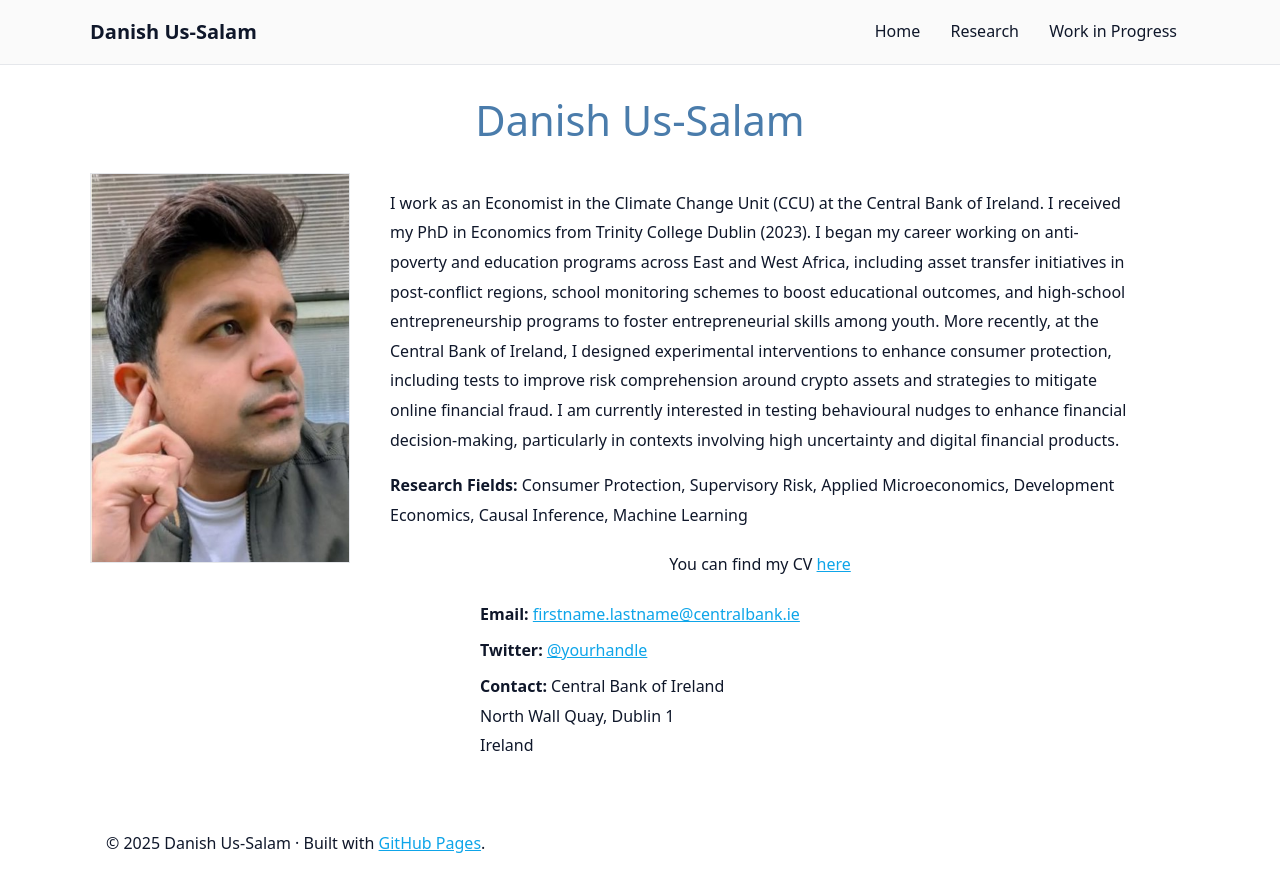
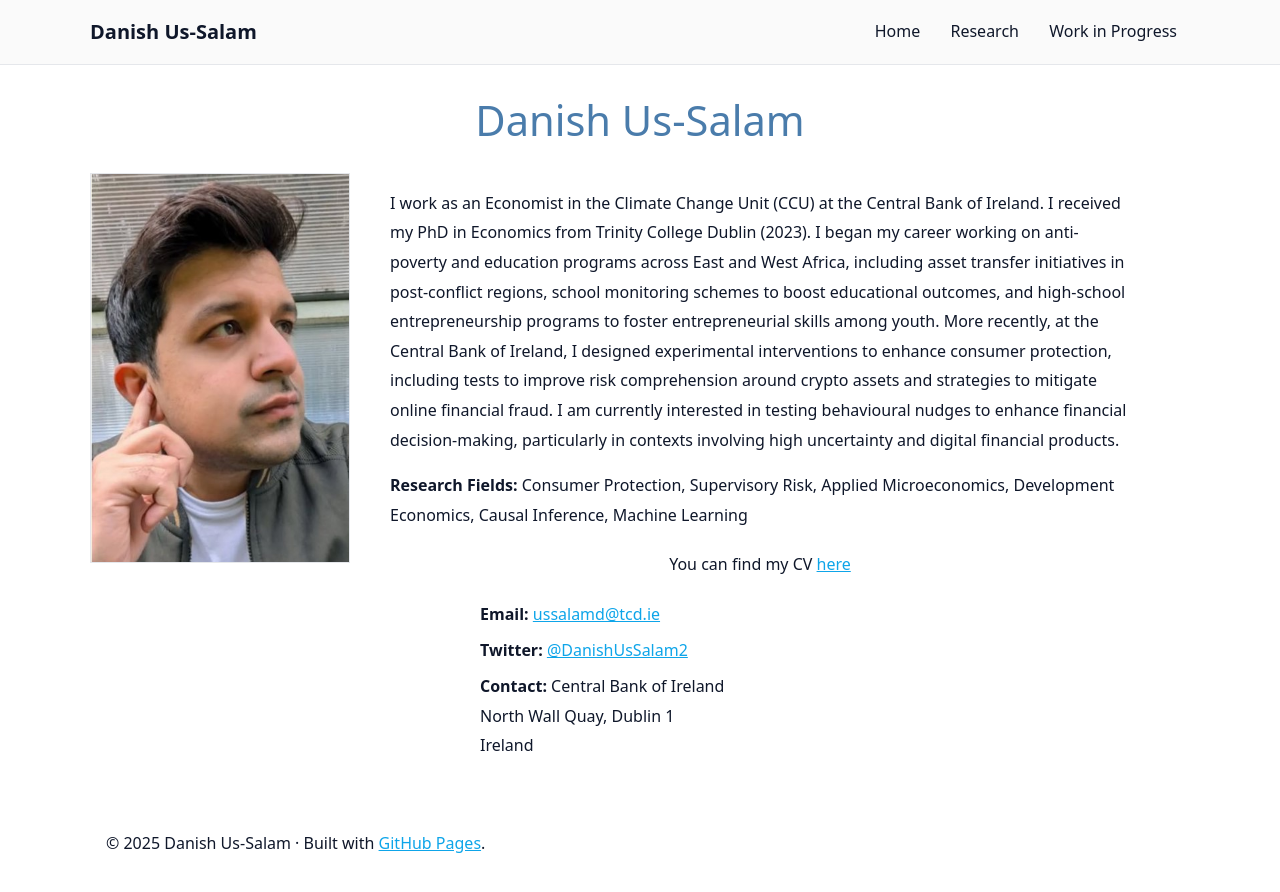
Before and after one commit to danishussalam/danishussalam.github.io, a Jekyll site: the page built from index.md, in a window 1280 px wide. Shown: the top 892 px of the page. Built offline with Jekyll 4.4.1, drawn with Linux system fonts in a browser that asks for light colours.

Commit message:
Update index.md

```diff
--- a/index.md
+++ b/index.md
@@ -19,10 +19,10 @@ I work as an Economist in the Climate Change Unit (CCU) at the Central Bank of I
 </p>
 
 <div class="bottom-contact">
-  <p class="cv-center">You can find my CV <a href="{{ '/assets/cv.pdf' | relative_url }}">here</a></p>
+  <p class="cv-center">You can find my CV <a href="{{ '/assets/Danish_CV.pdf' | relative_url }}">here</a></p>
 
-  <p><strong>Email:</strong> <a href="mailto:firstname.lastname@centralbank.ie">firstname.lastname@centralbank.ie</a></p>
-  <p><strong>Twitter:</strong> <a href="https://x.com/yourhandle">@yourhandle</a></p>
+  <p><strong>Email:</strong> <a href="mailto:ussalamd@tcd.ie">ussalamd@tcd.ie</a></p>
+  <p><strong>Twitter:</strong> <a href="https://x.com/DanishUsSalam2">@DanishUsSalam2</a></p>
 
   <p><strong>Contact:</strong> Central Bank of Ireland<br>
      North Wall Quay, Dublin 1<br>
```
